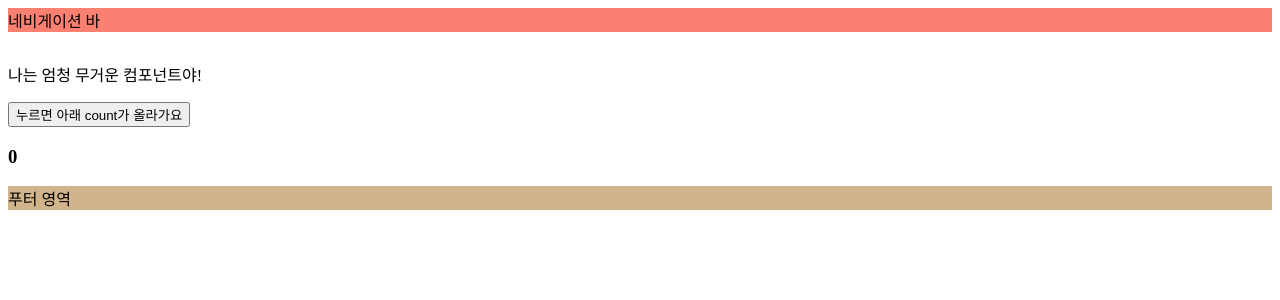
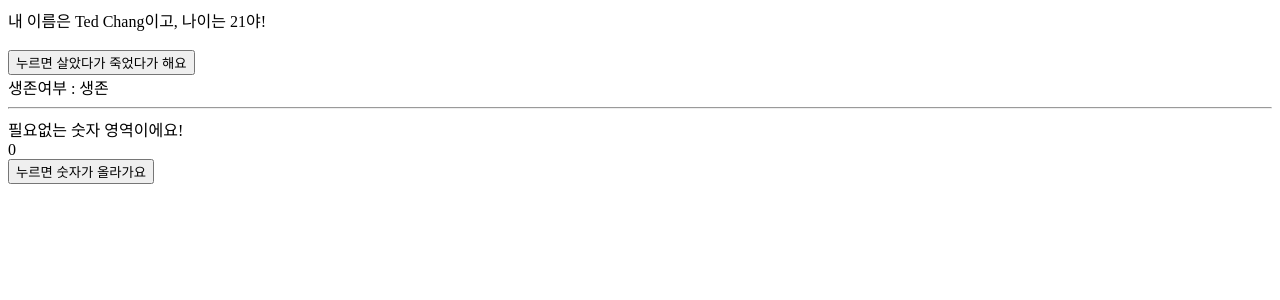
Before and after one commit to Olivia-Study-Storage/hh99-react-beginner, a React (Create React App) app in the folder intermediate/2_hooks/: page / in a window 1280 px wide. Shown: the top 300 px of the page. Built offline with nearby package versions, Linux system fonts and the light colour scheme.

Commit message:
Note: useMemo 예시

```diff
--- a/intermediate/2_hooks/src/App.jsx
+++ b/intermediate/2_hooks/src/App.jsx
@@ -1,45 +1,71 @@
-import React from 'react';
-import HeavyComponent from './components/HeavyComponent';
+import React, { useEffect, useState, useMemo } from 'react';
 
-// ! useMemo
-// 동일한 값을 반환하는 함수를 계속 호출해야 한다면, 필요할 때마다 다시 함수를 호출해 계산하는게 아니라
-// 이미 저장한 '값(value)'을 단순히 꺼내와서 (캐싱해서) 재사용한다.
+function ObjectComponent() {
+  const [isAlive, setIsAlive] = useState(true);
+  const [uselessCount, setUselessCount] = useState(0);
 
-// * useMemo 사용 방법
-/*
-  const value = useMemo(() => {
-    return 반환할함수()
-  }, [dependencyArray]);
+  // * 문제상황
+  // useEffect를 이용해 me의 정보가 바뀌었을 때만 발동되도록 dependency Array를 넣어놨음에도
+  // 상관없는 count를 증가시킬 때 계속 console.log가 찍히고 있다.
 
-  dependencyArray값이 변경될 때만 반환할함수()가 호출되고
-  그 외의 경우에는 메모이제이션해놨던 값을 가져오기만 한다.
-*/
+  // ? 왜? 불변성과 관련이 깊다.
+  // 버튼이 선택되어 useleccCount state가 바뀌게 되면 '리렌더링'이 된다.
+  // -> 리렌더링이 되면 '컴포넌트 함수가 새로 호출'된다.
+  // -> 컴포넌트 함수가 새로 호출되면 'me 객체도 다시 재할당'한다. (이때, 다른 메모리 주소값 할당)
+  // -> useEffect의 dependency Array에 의해 me 객체가 바뀌었는지 확인해봐야 하는제 주소값이 다르므로
+  //    리액트 입장에서는 me가 바뀌었다고 인식하고 useEffect 내부 로직이 호출된다.
+  // 이러한 상황을 해결하기 위해 useMemo를 이용할 수 있다.
 
-// * React.memo로 Box1.jsx를 메모이제이션했는데도 리렌더링이 되는 이유
-// 함수형 컴포넌트를 사용하기 때문이고, 리렌더링되면서 initCount도 다시 만들어지기 때문이다.
-// JS에서는 함수도 객체의 한 종류이기 때문에 다시 만들어지면 그 주솟값이 달라지고
-// 이에 따라 하위 컴포넌트인 Box1.jsx는 props가 변경됐다고 인식한다.
+  // * useMemo 사용 전
+  // const me = {
+  //   name: 'Ted Chang',
+  //   age: 21,
+  //   isAlive: isAlive ? '생존' : '사망',
+  // };
 
-// ! useMemo를 남발하게 되면 별도의 메모리 확보를 너무 많이 하게 되기 때문에 오히려 성능이 악화될 수 있다.
-// 따라서 필요할 떄만 쓰는게 좋다.
+  // * useMemo 사용 후
+  const me = useMemo(() => {
+    return {
+      name: 'Ted Chang',
+      age: 21,
+      isAlive: isAlive ? '생존' : '사망',
+    };
+  }, [isAlive]);
 
-// heavy work라는 엄청 무거운 작업이라는 가정하에 진행
-function App() {
-  return <>
-    <nav style={{
-      backgroundColor: 'salmon',
-      marginBottom: '30px',
-    }}>
-      네비게이션 바
-    </nav>
-    <HeavyComponent />
-    <footer style={{
-      backgroundColor: 'tan',
-      marginBottom: '30px',
-    }}>
-      푸터 영역
-    </footer>
-  </>
+
+  useEffect(() => {
+    console.log('생존여부가 바뀔 때만 호출해주세요!');
+  }, [me]);
+
+  return (
+    <>
+      <div>
+        내 이름은 {me.name}이고, 나이는 {me.age}야!
+      </div>
+      <br />
+      <div>
+        <button
+          onClick={() => setIsAlive(!isAlive)}
+        >
+          누르면 살았다가 죽었다가 해요
+        </button>
+        <br />
+        생존여부 : {me.isAlive}
+      </div>
+
+      <hr />
+
+      필요없는 숫자 영역이에요!
+      <br />
+      {uselessCount}
+      <br />
+      <button
+        onClick={() => setUselessCount(uselessCount + 1)}
+      >
+        누르면 숫자가 올라가요
+      </button>
+    </>
+  );
 }
 
-export default App
+export default ObjectComponent;
```
